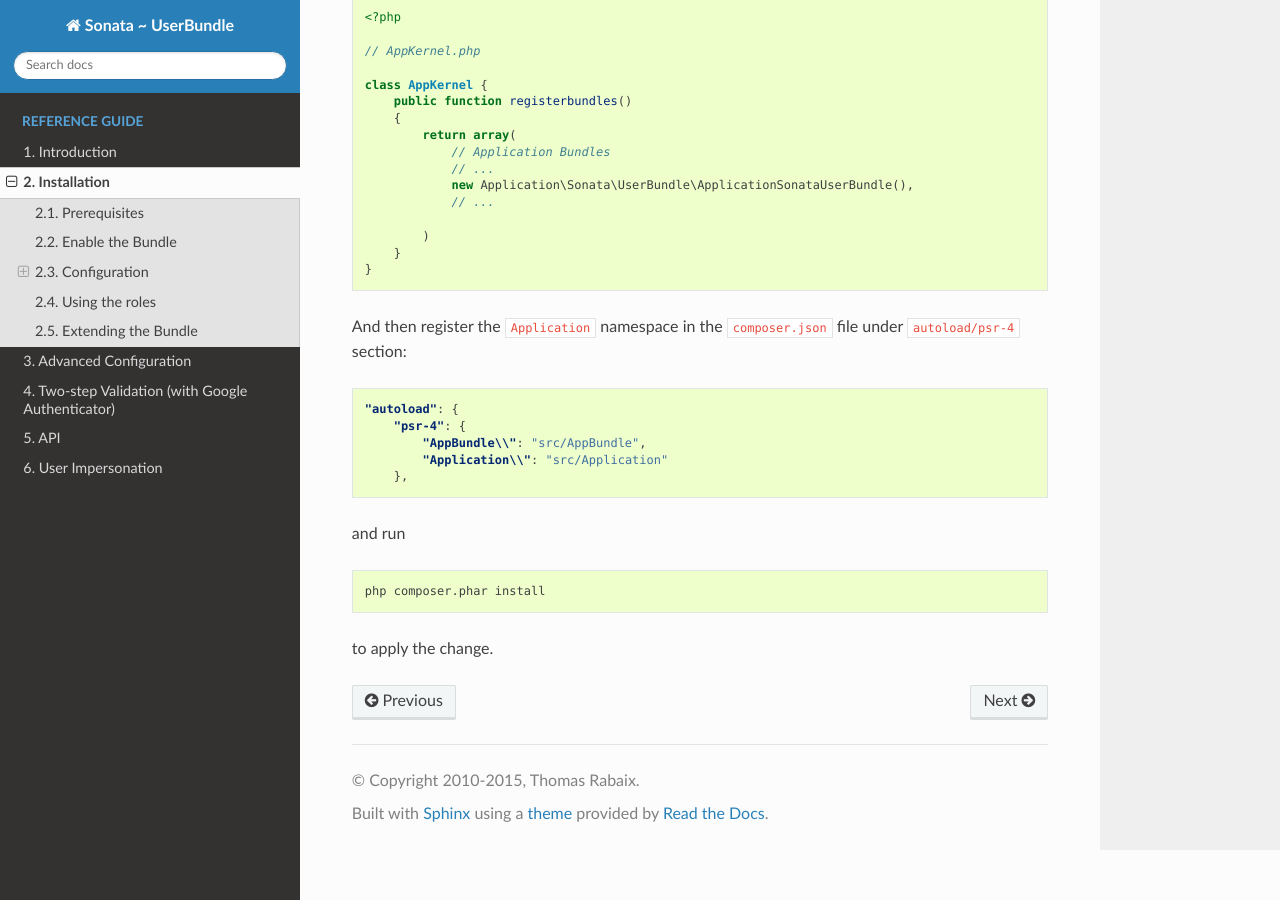
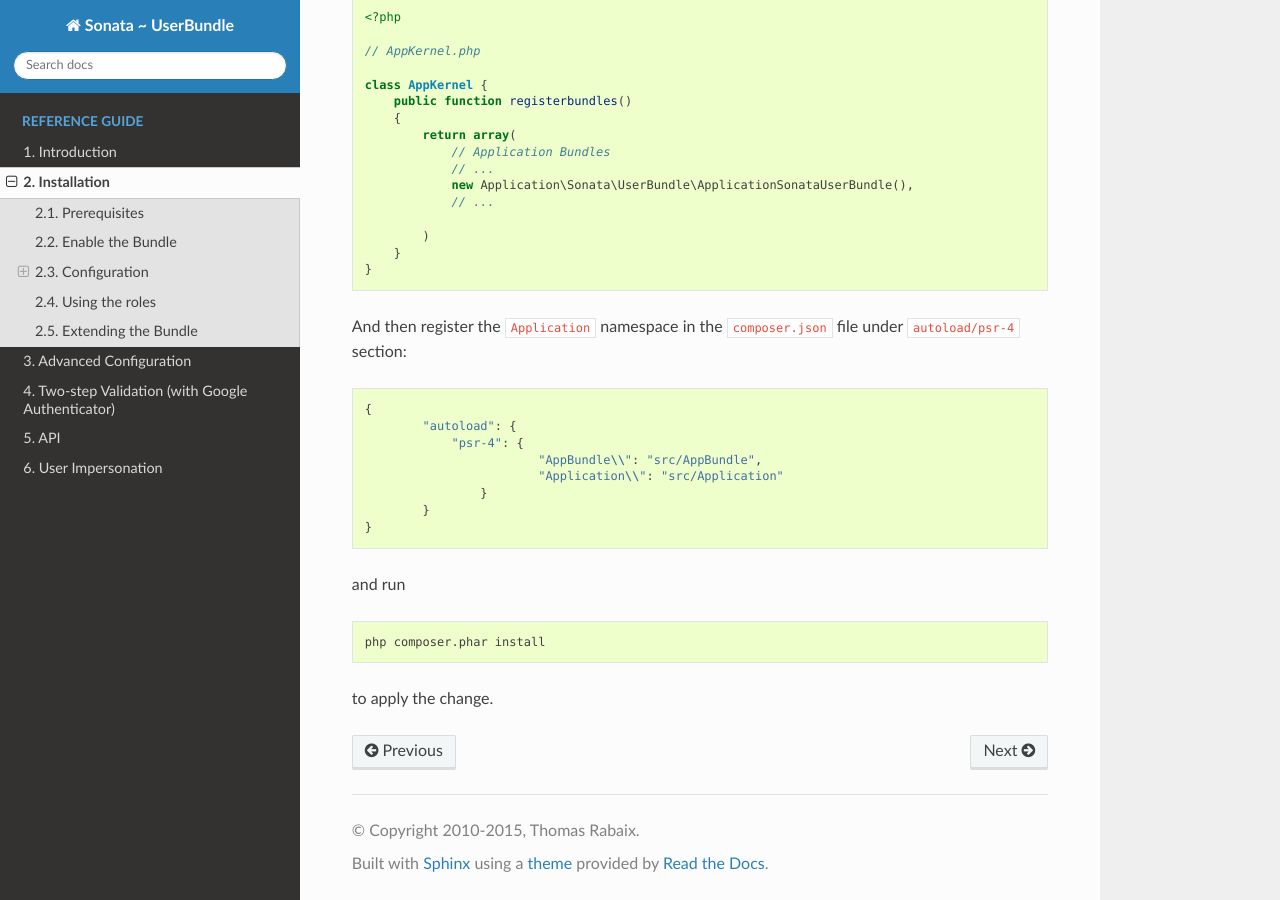
Before and after one commit to sonata-project/SonataUserBundle, a Sphinx documentation site: the page built from docs/reference/installation.rst, in a window 1280 px wide and 900 px high, scrolled down 4658 px. Built offline with Sphinx 7.4.7 and the Read the Docs theme 2.0.0, drawn with Linux system fonts in a browser that asks for light colours.

Commit message:
Markup fixes
json id fixed and code block changed to anonymous

```diff
--- a/docs/reference/installation.rst
+++ b/docs/reference/installation.rst
@@ -267,13 +267,16 @@ Now, add the new ``Application`` Bundle into the kernel:
 
 And then register the ``Application`` namespace in the ``composer.json`` file under ``autoload/psr-4`` section:
 
-.. code-block:: json
+::
 
-    "autoload": {
-        "psr-4": {
-            "AppBundle\\": "src/AppBundle",
-            "Application\\": "src/Application"
-        },
+    {
+	    "autoload": {
+	        "psr-4": {
+			    "AppBundle\\": "src/AppBundle",
+			    "Application\\": "src/Application"
+		    }
+	    }
+    }
 
 and run
 
```
